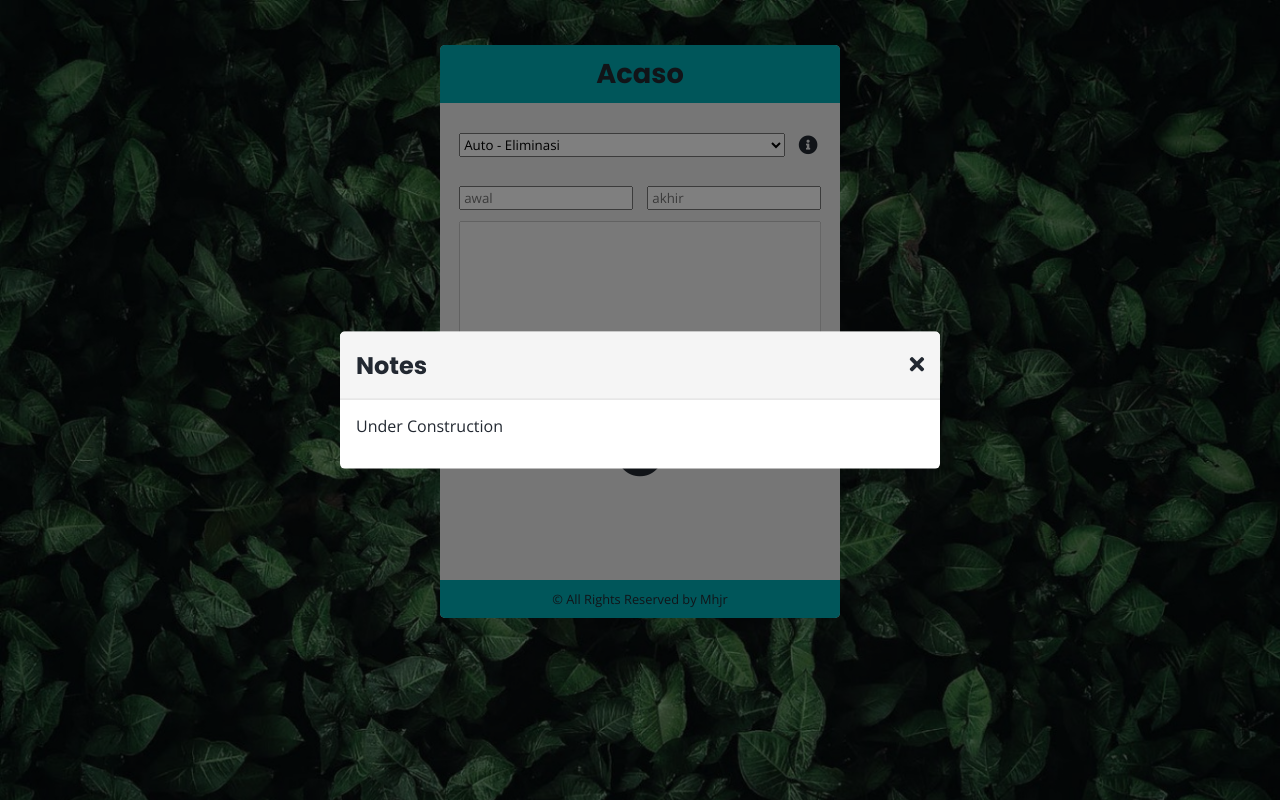
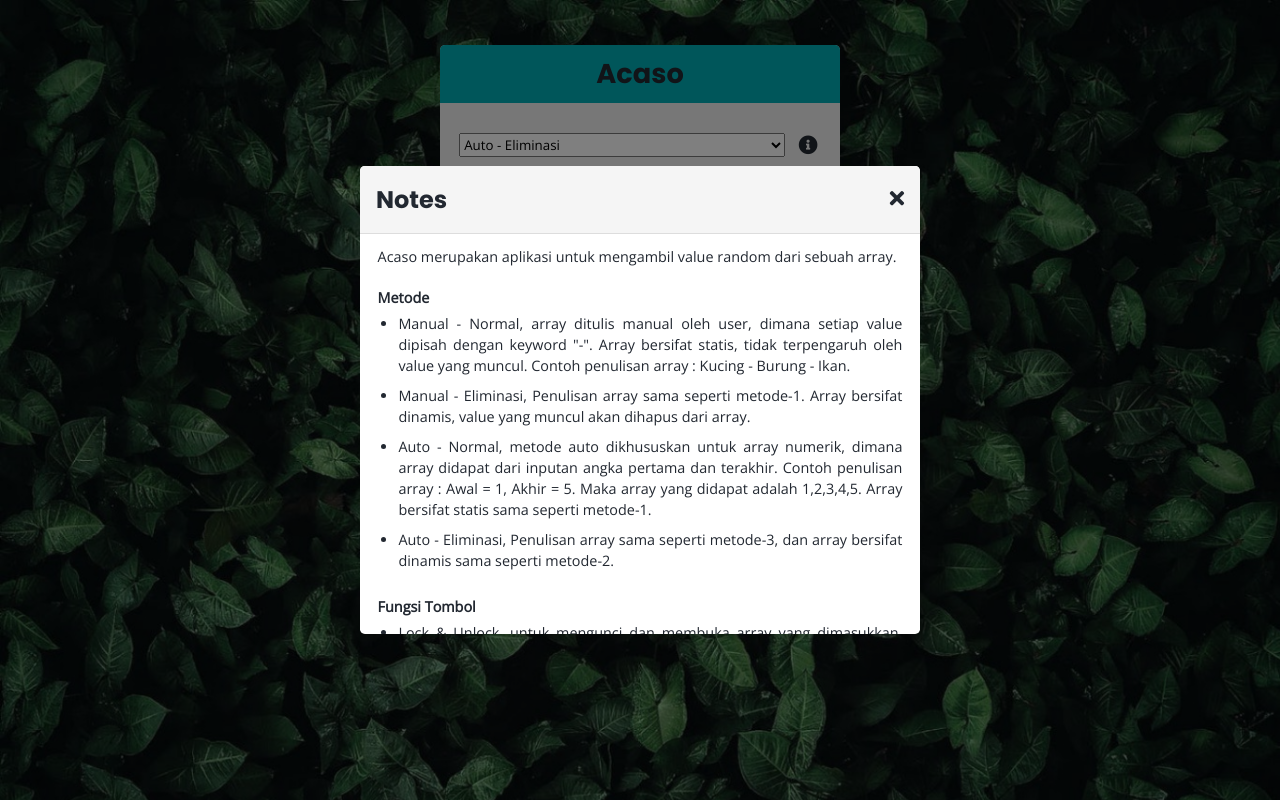
Before and after one commit to sultonmuhajir/acaso, a plain HTML site: page mtd-ae.html in a window 1280 px wide. Both pictures are taken after a click on the icon 808 px from the left and 145 px from the top of the page. Drawn offline with nearby package versions, Linux system fonts and the light colour scheme.

Commit message:
acaso v1.1
set notes

```diff
--- a/asset/modal.html
+++ b/asset/modal.html
@@ -4,7 +4,7 @@
    }
 
    .modal .bgmodal {
-      position: absolute;
+      position: fixed;
       top: 0;
       left: 0;
       right: 0;
@@ -14,9 +14,9 @@
    }
 
    .modal .main {
-      width: 600px;
+      width: 35rem;
       background-color: white;
-      position: absolute;
+      position: fixed;
       top: 50%;
       left: 50%;
       transform: translate(-50%, -120%);
@@ -43,14 +43,35 @@
    }
 
    .modal .body {
-      padding: 1rem 1rem 2rem;
+      height: 50vh;
+      overflow: auto;
+      font-size: .9rem;
+      padding: .8rem 1.1rem 2rem;
       line-height: 1.3rem;
       text-align: justify;
+   }
+
+   .modal ul {
+      padding-left: 1.3rem;
+   }
+
+   .modal li {
+      padding-top: .3rem;
+      padding-bottom: .3rem;
    }
 
    @media (max-width: 630px) {
       .modal .main {
          width: 95%;
+      }
+
+      .modal .header {
+         padding-left: .7rem;
+      }
+
+      .modal .body {
+         padding-left: .7rem;
+         padding-right: 1.1rem;
       }
    }
 </style>
@@ -64,7 +85,28 @@
          <i class="fas fa-times"></i>
       </div>
       <div class="body">
-         <p>Under Construction</p>
+         <p>Acaso merupakan aplikasi untuk mengambil value random dari sebuah array.</p><br>
+         <h4>Metode</h4>
+         <ul>
+            <li>Manual - Normal, array ditulis manual oleh user, dimana setiap value dipisah dengan keyword "-". Array
+               bersifat statis, tidak terpengaruh oleh value yang muncul. Contoh penulisan array : Kucing - Burung -
+               Ikan.</li>
+            <li>Manual - Eliminasi, Penulisan array sama seperti metode-1. Array bersifat dinamis, value yang muncul
+               akan dihapus dari array.</li>
+            <li>Auto - Normal, metode auto dikhususkan untuk array numerik, dimana array didapat dari inputan angka
+               pertama dan terakhir. Contoh penulisan array : Awal = 1, Akhir = 5. Maka array yang didapat adalah
+               1,2,3,4,5. Array bersifat statis sama seperti metode-1.</li>
+            <li>Auto - Eliminasi, Penulisan array sama seperti metode-3, dan array bersifat dinamis sama seperti
+               metode-2.</li><br>
+         </ul>
+         <h4>Fungsi Tombol</h4>
+         <ul>
+            <li>Lock & Unlock, untuk mengunci dan membuka array yang dimasukkan. (Nb: Pastikan format pengisian array
+               sudah benar)</li>
+            <li>Play, untuk menjalankan program acaso. (Nb: Array harus dikunci terlebih dahulu sebelum dijalankan)</li>
+            <li>Stop, untuk menghentikan dan mendapatkan hasil dari program yang dijalankan.</li>
+            <li>Delete, untuk menghapus array yang dibuat.</li>
+         </ul>
       </div>
    </div>
 </div>
--- a/asset/script.js
+++ b/asset/script.js
@@ -185,9 +185,9 @@ const buttonModal = document.querySelector(".fa-info-circle");
 const modal = document.querySelector(".modal");
 const bgmodal = document.querySelector(".modal .bgmodal");
 const mainModal = document.querySelector(".modal .main");
-const closeModal = document.querySelector(".modal i");
+const xModal = document.querySelector(".modal i");
 
-function clearModal() {
+function closeModal() {
    modal.style.display = "none";
    bgmodal.style.backgroundColor = "initial";
    bgmodal.style.opacity = ".5";
@@ -204,5 +204,5 @@ buttonModal.addEventListener("click", function () {
       mainModal.style.opacity = "1";
    }, 100);
 });
-closeModal.addEventListener("click", clearModal);
-bgmodal.addEventListener("click", clearModal);
+xModal.addEventListener("click", closeModal);
+bgmodal.addEventListener("click", closeModal);
```
